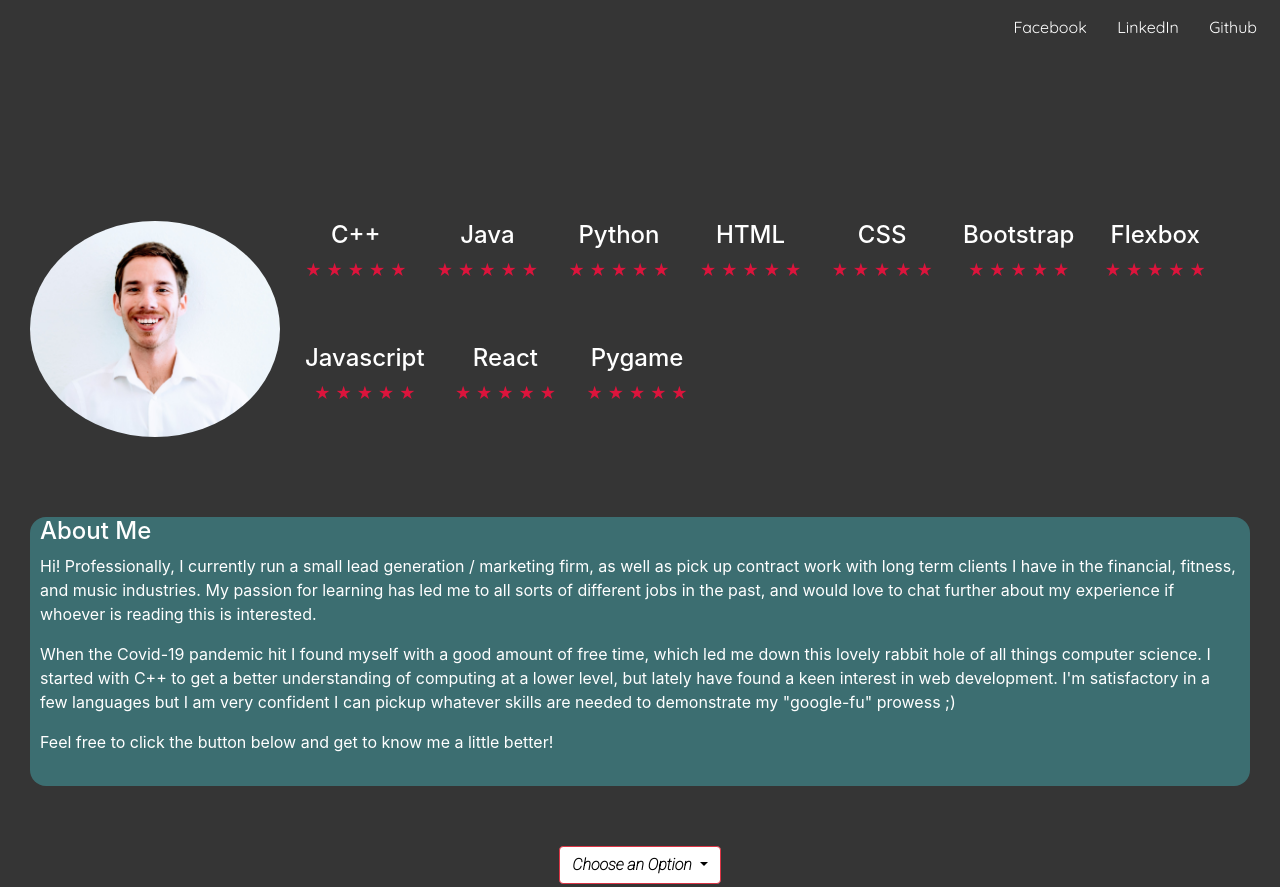
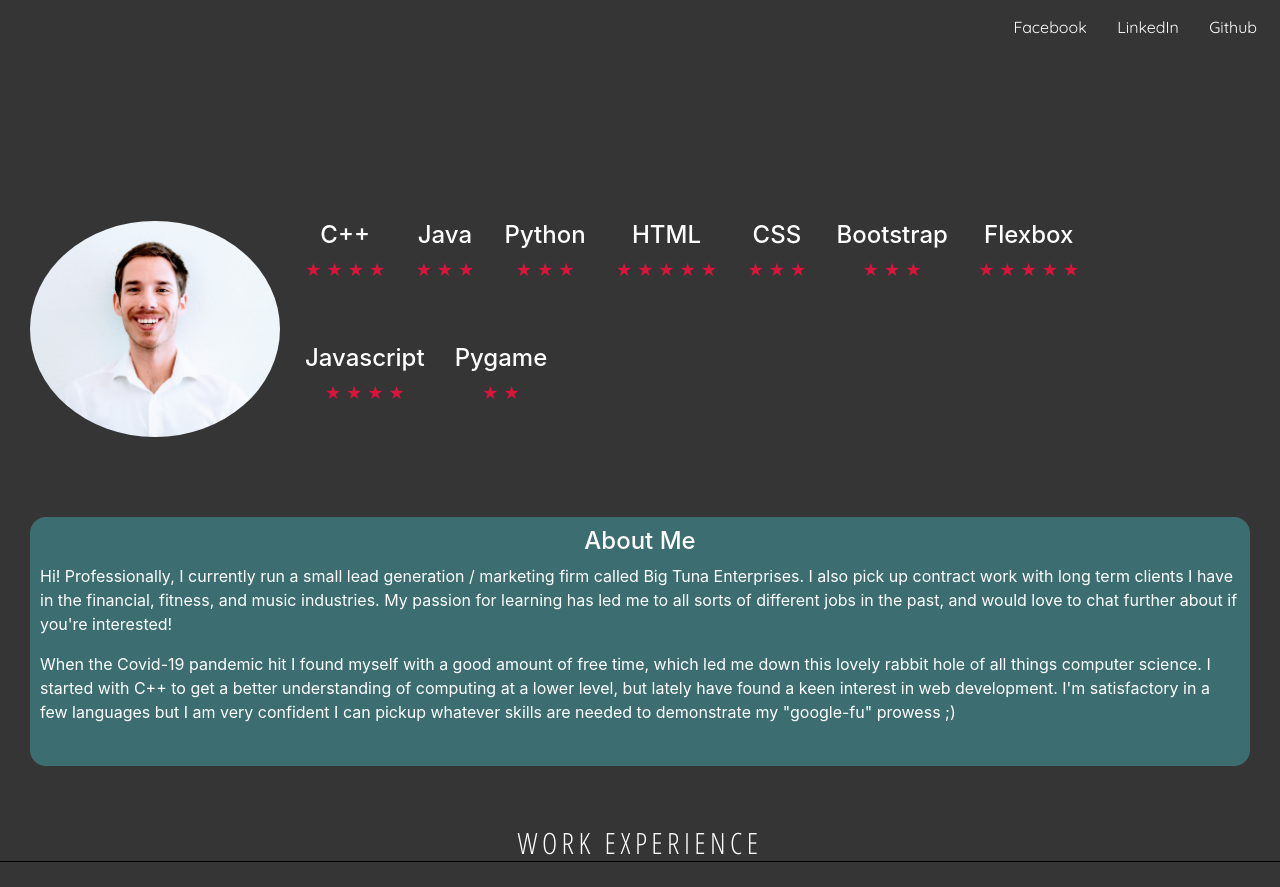
Before and after one commit to bacongentleman/bacongentleman.github.io, a plain HTML site: page index.html in a window 1280 px wide. Shown: the top 887 px of the page. Drawn offline with nearby package versions, Linux system fonts and the light colour scheme; a script that the page names is missing.

Commit message:
update 3

```diff
--- a/index.html
+++ b/index.html
@@ -43,15 +43,15 @@
             <div class="skills">
                 <div class="languages">
                     <h4>C++</h4>
-                    <span>&#9733 &#9733 &#9733 &#9733 &#9733</span>
+                    <span>&#9733 &#9733 &#9733 &#9733</span>
                 </div>
                 <div class="languages">
                     <h4>Java</h4>
-                    <span>&#9733 &#9733 &#9733 &#9733 &#9733</span>
+                    <span>&#9733 &#9733 &#9733</span>
                 </div>
                 <div class="languages">
                     <h4>Python</h4>
-                    <span>&#9733 &#9733 &#9733 &#9733 &#9733</span>
+                    <span>&#9733 &#9733 &#9733</span>
                 </div>
                 <div class="languages">
                     <h4>HTML</h4>
@@ -59,11 +59,11 @@
                 </div>
                 <div class="languages">
                     <h4>CSS</h4>
-                    <span>&#9733 &#9733 &#9733 &#9733 &#9733</span>
+                    <span>&#9733 &#9733 &#9733 </span>
                 </div>
                 <div class="languages">
                     <h4>Bootstrap</h4>
-                    <span>&#9733 &#9733 &#9733 &#9733 &#9733</span>
+                    <span>&#9733 &#9733 &#9733</span>
                 </div>
                 <div class="languages">
                     <h4>Flexbox</h4>
@@ -71,15 +71,12 @@
                 </div>
                 <div class="languages">
                     <h4>Javascript</h4>
-                    <span>&#9733 &#9733 &#9733 &#9733 &#9733</span>
+                    <span>&#9733 &#9733 &#9733 &#9733</span>
                 </div>
-                <div class="languages">
-                    <h4>React</h4>
-                    <span>&#9733 &#9733 &#9733 &#9733 &#9733</span>
-                </div>
+
                 <div class="languages">
                     <h4>Pygame</h4>
-                    <span>&#9733 &#9733 &#9733 &#9733 &#9733</span>
+                    <span>&#9733 &#9733</span>
                 </div>
 
             </div>
@@ -89,8 +86,8 @@
         <div class="about_me">
             <div class="bio">
                 <h4>About Me</h4>
-                <p>Hi! Professionally, I currently run a small lead generation / marketing firm, as well as pick up contract work with long term clients I have in the financial, fitness, and music industries.
-                    My passion for learning has led me to all sorts of different jobs in the past, and would love to chat further about my experience if whoever is reading this is interested.
+                <p>Hi! Professionally, I currently run a small lead generation / marketing firm called Big Tuna Enterprises. I also pick up contract work with long term clients I have in the financial, fitness, and music industries.
+                    My passion for learning has led me to all sorts of different jobs in the past, and would love to chat further about if you're interested!
                     <p>
                     When the Covid-19 pandemic hit I found myself with a good amount of free time, which led me down this lovely rabbit hole of all things computer science. I started with C++ to get a better understanding of computing at a lower level,
                     but lately have found a keen interest in web development. I'm satisfactory in a few languages but I am  very confident I can pickup whatever skills are needed to demonstrate my "google-fu" prowess ;)
@@ -98,9 +95,6 @@
 
                      </p>
 
-                     <p>
-                        Feel free to click the button below and get to know me a little better!
-                    </p>
 
                 </p>
             </div>
@@ -108,17 +102,6 @@
         </div>
 
 
-
-    <div class="dropdown">
-        <button   class="btn btn-danger dropdown-toggle" type="button" id="dropdownMenuButton" data-toggle="dropdown" aria-haspopup="true" aria-expanded="false">
-        Choose an Option
-        </button>
-        <div class="dropdown-menu" aria-labelledby="dropdownMenuButton">
-        <a class="dropdown-item" href="#" id="dropdown1"  onclick="fadeOut()">Work Experience</a>
-        <a class="dropdown-item" href="#" id="dropdown2"  onclick="fadeOut()">Get to Know me</a>
-
-        </div>
-    </div>
 
 
 
--- a/style.css
+++ b/style.css
@@ -79,8 +79,13 @@ color: white;
     border-radius: 1em;
     flex-wrap: nowrap;
     flex-direction: column;
-    padding: 0 10px;
+    padding: 10px 10px;
 
+}
+
+.bio h4{
+text-align: center;
+width: 100%;
 }
 
 
@@ -197,8 +202,9 @@ color: lightblue;
     font-family:'Open Sans Condensed', sans-serif;
     font-weight: 500;
     font-size: 22pt;
-    padding-bottom: 10px;
+   padding-top: 60px ;
     letter-spacing: 0.15em;
+
 }
 
 @media (max-width: 768px){
```
